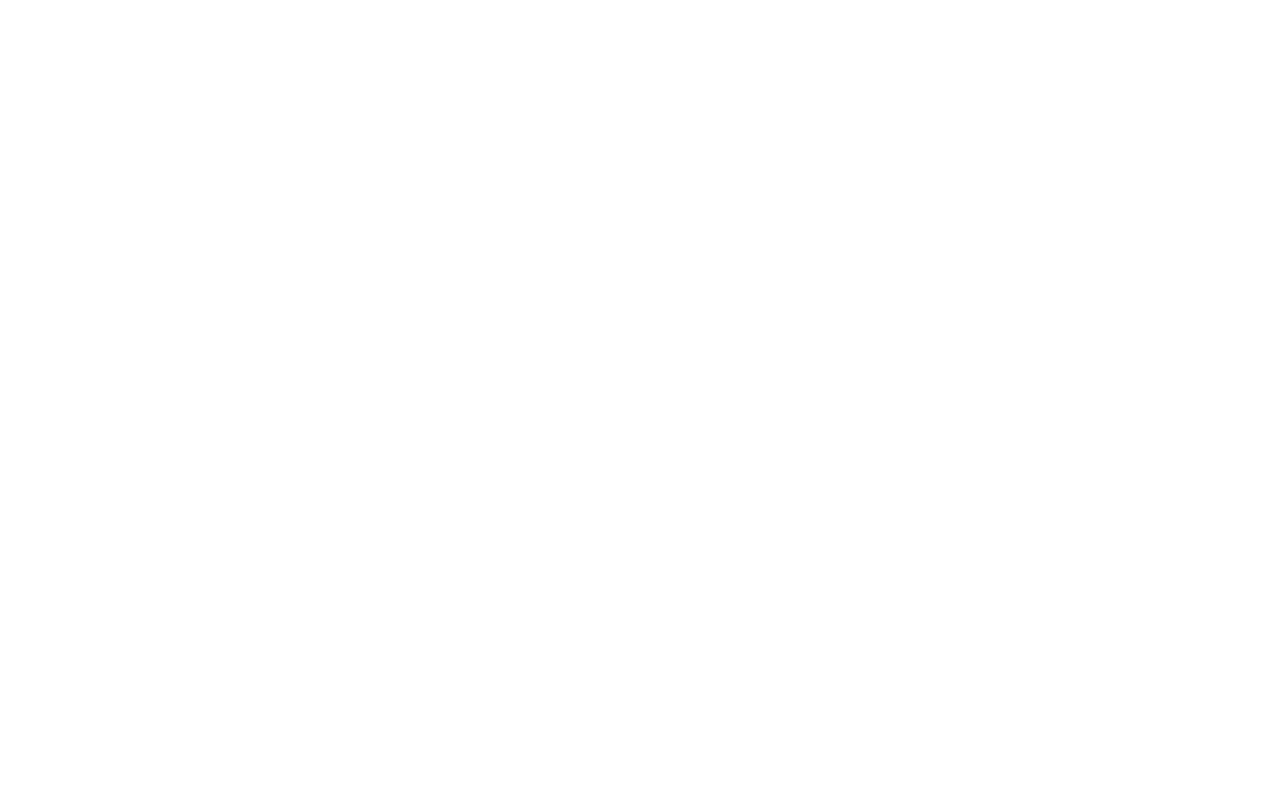
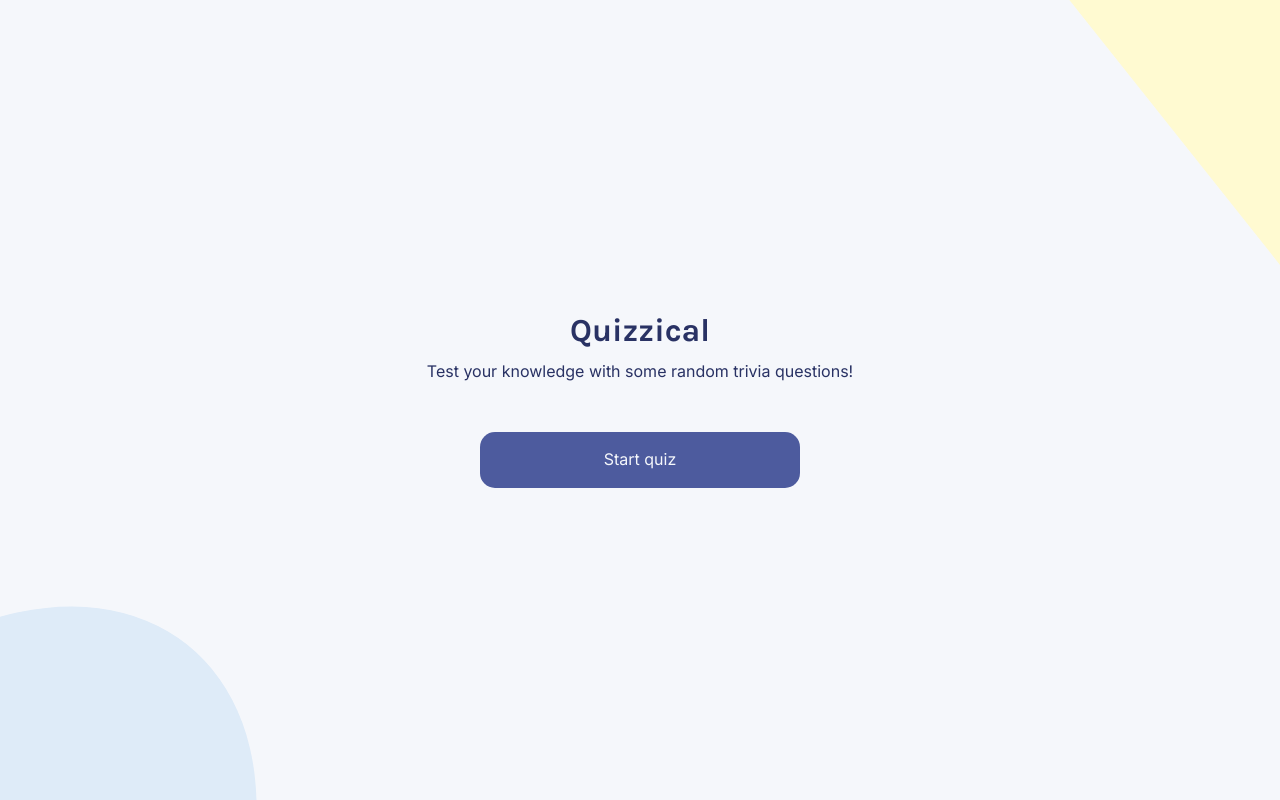
Before and after one commit to martinchakarov/quizzical, a React (Create React App) app: page / in a window 1280 px wide. Built offline with nearby package versions, Linux system fonts and the light colour scheme.

Commit message:
Create landing page

```diff
--- a/src/App.jsx
+++ b/src/App.jsx
@@ -1,9 +1,19 @@
 import React from 'react';
+import Blob from './components/Blob'
 
 export default function App() {
 
   return (
-    <main className="app">
-    </main>
+    <div className="app">
+      <div className="background">
+        <Blob/>
+        <Blob/>
+      </div>
+      <div className="start-quiz">
+        <h1 className="title">Quizzical</h1>
+        <p className="description">Test your knowledge with some random trivia questions!</p>
+        <button className="start-btn">Start quiz</button>
+      </div>
+    </div>
   );
 }
--- /dev/null
+++ b/src/components/Blob.jsx
@@ -0,0 +1,5 @@
+export default function Blob() {
+    return (
+        <div className="blob"></div>
+    )
+}
--- a/src/style.css
+++ b/src/style.css
@@ -1,7 +1,82 @@
 * {
   box-sizing: border-box;
+  font-family: 'Karla', sans-serif;
+  color: #293264;
 }
 
 body {
   margin: 0;
 }
+
+.app {
+  min-height: 100vh;
+  min-width: 100vw;
+  background-color: #F5F7FB;
+  overflow: hidden;
+  position: relative;
+  display: flex;
+  justify-content: center;
+}
+
+.blob:first-of-type {
+  position: absolute;
+  width: 55%;
+  height: 60%;
+  left: 80%;
+  bottom: 70%;
+  background: #FFFAD1;
+  transform: rotate(-128.49deg);
+}
+
+.blob:last-of-type {
+  height: 20px;
+  background: #DEEBF8;
+  width: 55%;
+  height: 60%;
+  transform: rotate(128.49deg);
+  position: absolute;
+  top: 85%;
+  right: 75%;
+  border-radius: 50%;
+}
+
+.start-quiz {
+  min-height: 100vh;
+  display: flex;
+  flex-direction: column;
+  justify-content: center;
+  align-items: center;
+}
+
+.title {
+  font-size: 32px;
+  line-height: 37px;
+  text-align: center;
+  margin: 0;
+}
+
+.description {
+  font-family: 'Inter';
+  font-size: 16px;
+  line-height: 19px;
+  text-align: center;
+  margin-bottom: 4vw;
+  margin-top: 1vw;
+}
+
+.start-btn {
+  min-width: 25vw;
+  min-height: 7vh;
+  font-family: 'Inter';
+  font-size: 16px;
+  line-height: 19px;
+  text-align: center;
+  color: #F5F7FB;
+  background: #4D5B9E;
+  border-radius: 15px;
+  border: none;
+}
+
+.start-btn:hover {
+  cursor: pointer;
+}
```
